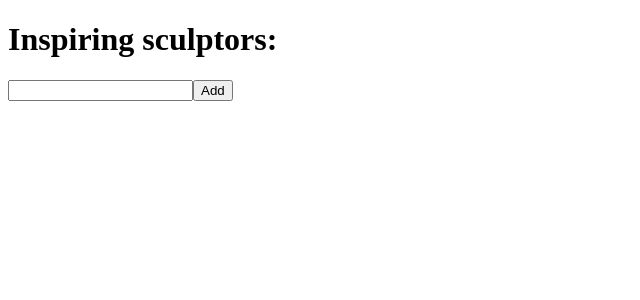
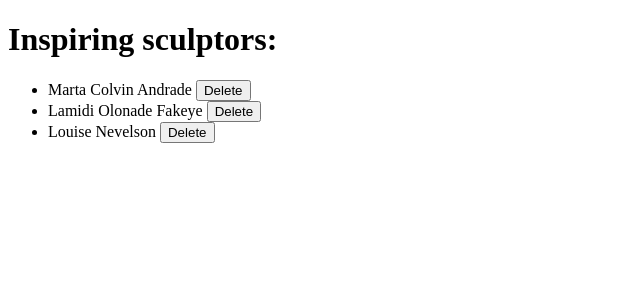
Before and after one commit to razibulislam014/React-Practice, a React (Vite) app: page / in a window 1280 px wide. Shown: the top 300 px of the page, without its empty margins (0-640 px from the left). Built offline with nearby package versions, Linux system fonts and the light colour scheme.

Commit message:
removing from array

```diff
--- a/src/App.jsx
+++ b/src/App.jsx
@@ -1,29 +1,29 @@
 import { useState } from "react";
 
-let nextId = 0;
+let initialArtists = [
+  { id: 0, name: "Marta Colvin Andrade" },
+  { id: 1, name: "Lamidi Olonade Fakeye" },
+  { id: 2, name: "Louise Nevelson" },
+];
 
 export default function List() {
-  const [name, setName] = useState("");
-  const [artists, setArtists] = useState([]);
+  const [artists, setArtists] = useState(initialArtists);
 
   return (
     <>
       <h1>Inspiring sculptors:</h1>
-      <input value={name} onChange={(e) => setName(e.target.value)} />
-      <button
-        onClick={() => {
-          // artists.push({
-          //   id: nextId++,
-          //   name: name,
-          // });
-          setArtists([...artists, { id: nextId++, name: name }]); // Correct
-        }}
-      >
-        Add
-      </button>
       <ul>
         {artists.map((artist) => (
-          <li key={artist.id}>{artist.name}</li>
+          <li key={artist.id}>
+            {artist.name}{" "}
+            <button
+              onClick={() => {
+                setArtists(artists.filter((a) => a.id !== artist.id)); // Uses filter becouse making a new array instead of main array
+              }}
+            >
+              Delete
+            </button>
+          </li>
         ))}
       </ul>
     </>
```
